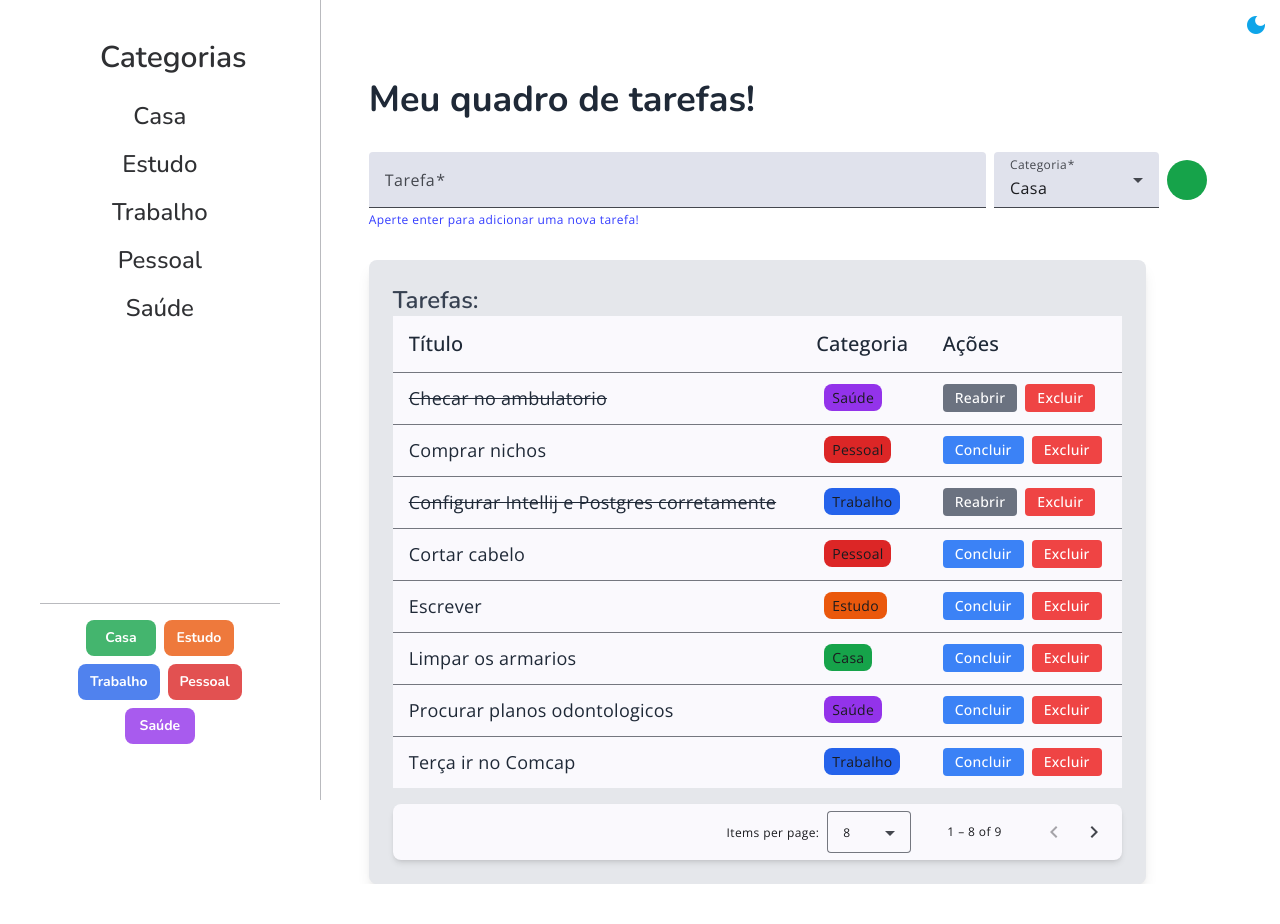
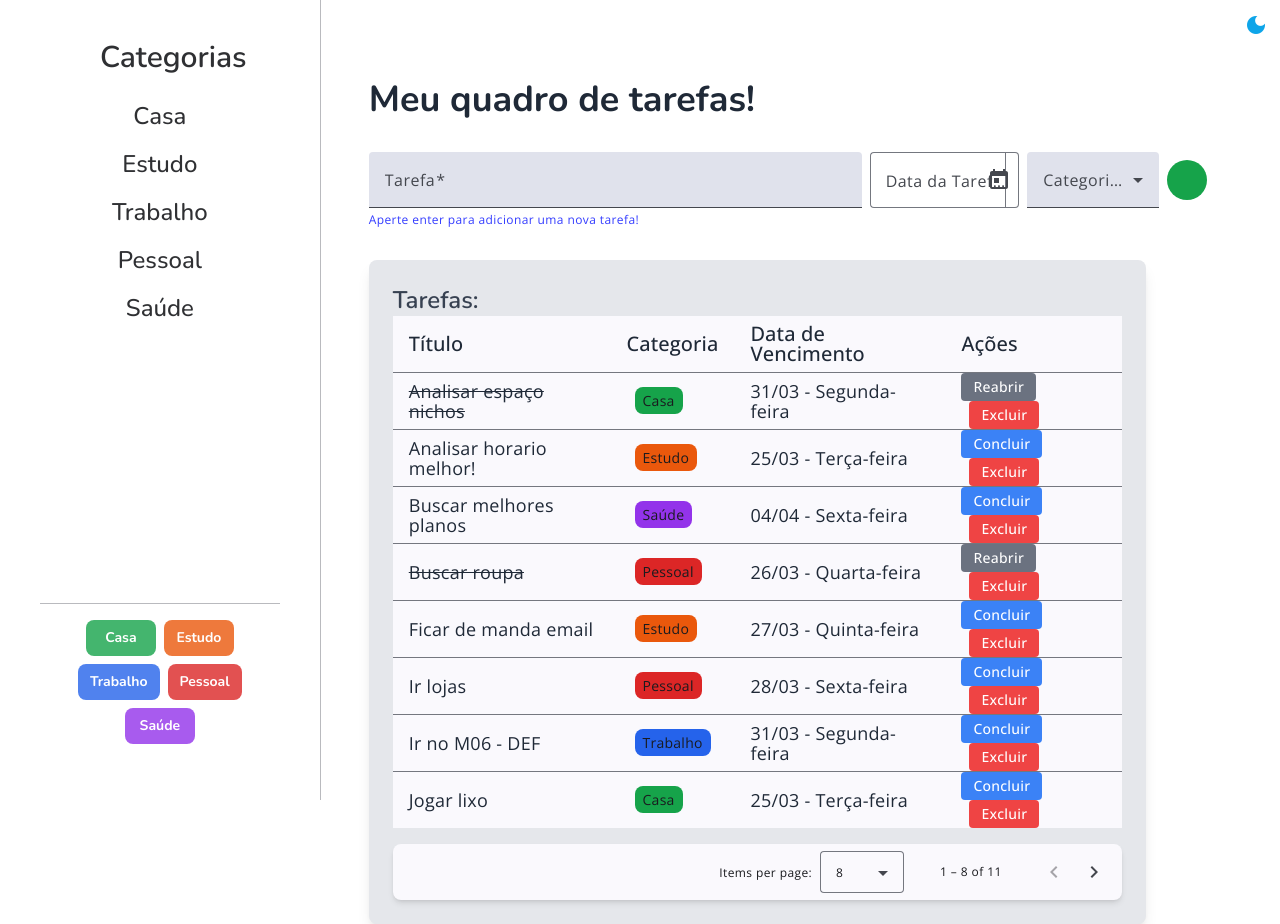
Before and after one commit to RobsonOliveiraSouza/todo-angular-project, an Angular app: page / in a window 1280 px wide. Before the commit the page ends 884 px from the top, so only its background shows below. Built offline with nearby package versions, Linux system fonts and the light colour scheme; data requests are answered from the project's data file.

Commit message:
twenth-two commit

```diff
--- a/db.json
+++ b/db.json
@@ -1,58 +1,81 @@
 {
   "tasks": [
     {
-      "id": "a09a",
-      "title": "Configurar Intellij e Postgres corretamente",
-      "categoryId": "3",
-      "isCompleted": true
+      "id": "c3e0",
+      "title": "Analisar horario melhor!",
+      "categoryId": "2",
+      "isCompleted": false,
+      "dueDate": "2025-03-25"
     },
     {
-      "id": "1d81",
-      "title": "Checar no ambulatorio",
-      "categoryId": "5",
-      "isCompleted": true
+      "id": "b425",
+      "title": "Ficar de manda email",
+      "categoryId": "2",
+      "isCompleted": false,
+      "dueDate": "2025-03-27"
     },
     {
-      "id": "e593",
-      "title": "Limpar os armarios",
-      "categoryId": "1",
-      "isCompleted": false
+      "id": "a086",
+      "title": "Organizar gavetas",
+      "categoryId": "4",
+      "isCompleted": false,
+      "dueDate": "2025-03-25"
     },
     {
-      "id": "fe51",
-      "title": "Escrever",
-      "categoryId": "2",
-      "isCompleted": false
+      "id": "a22d",
+      "title": "Verificar dentista",
+      "categoryId": "5",
+      "isCompleted": false,
+      "dueDate": "2025-03-28"
     },
     {
-      "id": "e5a9",
-      "title": "Comprar nichos",
+      "id": "1dec",
+      "title": "Ir lojas",
       "categoryId": "4",
-      "isCompleted": false
+      "isCompleted": false,
+      "dueDate": "2025-03-28"
     },
     {
-      "id": "96d6",
-      "title": "Procurar planos odontologicos",
-      "categoryId": "5",
-      "isCompleted": false
+      "id": "e7d6",
+      "title": "Ir no M06 - DEF",
+      "categoryId": "3",
+      "isCompleted": false,
+      "dueDate": "2025-03-31"
     },
     {
-      "id": "920c",
-      "title": "Terça ir no Comcap",
-      "categoryId": "3",
-      "isCompleted": false
+      "id": "f5ce",
+      "title": "Buscar roupa",
+      "categoryId": "4",
+      "isCompleted": true,
+      "dueDate": "2025-03-26"
     },
     {
-      "id": "792d",
-      "title": "Cortar cabelo",
-      "categoryId": "4",
-      "isCompleted": false
+      "id": "c3fa",
+      "title": "Organizar quarto",
+      "categoryId": "1",
+      "isCompleted": false,
+      "dueDate": "2025-03-29"
     },
     {
-      "id": "f1d7",
-      "title": "Varrer casa",
+      "id": "fca9",
+      "title": "Analisar espaço nichos",
       "categoryId": "1",
-      "isCompleted": false
+      "isCompleted": true,
+      "dueDate": "2025-03-31"
+    },
+    {
+      "id": "07b2",
+      "title": "Buscar melhores planos",
+      "categoryId": "5",
+      "isCompleted": false,
+      "dueDate": "2025-04-04"
+    },
+    {
+      "id": "3d34",
+      "title": "Jogar lixo",
+      "categoryId": "1",
+      "isCompleted": false,
+      "dueDate": "2025-03-25"
     }
   ],
   "categories": [
--- a/src/app/feature/task/components/inclusion-form/include-task-form/include-task-form.component.ts
+++ b/src/app/feature/task/components/inclusion-form/include-task-form/include-task-form.component.ts
@@ -1,12 +1,13 @@
-import { ChangeDetectionStrategy, Component, computed, DestroyRef, inject } from '@angular/core';
+import { ChangeDetectionStrategy, Component, computed, DestroyRef, EventEmitter, inject, Output } from '@angular/core';
 import { CommonModule } from '@angular/common';
-import { FormsModule, ReactiveFormsModule } from '@angular/forms';
+import { FormBuilder, FormControl, FormGroup, FormsModule, ReactiveFormsModule, Validators } from '@angular/forms';
 import { MatFormFieldModule } from '@angular/material/form-field';
 import { MatIconModule } from '@angular/material/icon';
 import { MatInputModule } from '@angular/material/input';
 import { MatSelectChange, MatSelectModule } from '@angular/material/select';
+import { MatDatepickerModule } from '@angular/material/datepicker';
+import { MatNativeDateModule } from '@angular/material/core';
 import { CategoryService } from '../../../../category/services/category.service';
-import { createTaskForm } from '../../../constants/create-task-form';
 import { Task } from '../../../model/task.model';
 import { TaskService } from '../../../services/task.service';
 import { takeUntilDestroyed } from '@angular/core/rxjs-interop';
@@ -18,6 +19,8 @@ const MODULES = [
   MatIconModule,
   MatInputModule,
   MatSelectModule,
+  MatDatepickerModule,
+  MatNativeDateModule,
   FormsModule,
   ReactiveFormsModule,
 ];
@@ -42,6 +45,13 @@ const COMMONS = [CommonModule];
           matInput
           placeholder="Adicionar tarefa" (keyup.enter)="onEnterToAddATask()" />
         <mat-hint class="text-tertiary">Aperte enter para adicionar uma nova tarefa!</mat-hint>
+      </mat-form-field>
+
+      <mat-form-field appearance="outline">
+        <mat-label>Data da Tarefa</mat-label>
+        <input matInput [matDatepicker]="picker" formControlName="date" placeholder="Selecione uma data">
+        <mat-datepicker-toggle matIconSuffix [for]="picker"></mat-datepicker-toggle>
+        <mat-datepicker #picker></mat-datepicker>
       </mat-form-field>
 
       <mat-form-field>
@@ -73,8 +83,31 @@ export class IncludeTaskFormComponent {
 
   private readonly snackBarService = inject(SnackBarService);
 
+  @Output() taskCreated = new EventEmitter<Partial<Task>>();
+
+  taskForm: FormGroup;
+
+  constructor(private fb: FormBuilder) {
+    this.taskForm = this.fb.group({
+      title: ['', Validators.required],
+      categoryId: ['', Validators.required],
+      date: [null, Validators.required]
+    });
+  }
+
+  submitForm() {
+    if (this.taskForm.valid) {
+      const taskData = {
+        ...this.taskForm.value,
+        date: this.taskForm.value.date ?
+          new Date(this.taskForm.value.date).toISOString().split('T')[0] : null
+      };
+      this.taskCreated.emit(taskData);
+      this.taskForm.reset();
+    }
+  }
+
   public isIncludeTaskFormDisabled = computed(() => {
-
     if (this.taskService.isLoadingTask()) {
       this.newTaskForm.disable();
 
@@ -96,12 +129,13 @@ export class IncludeTaskFormComponent {
 
     this.taskService.isLoadingTask.set(true);
 
-    const { title, categoryId } = this.newTaskForm.value;
+    const { title, categoryId, date } = this.newTaskForm.value;
 
     const newTask: Partial<Task> = {
       title,
       categoryId,
       isCompleted: false,
+      dueDate: date ? new Date(date).toISOString().split('T')[0] : undefined,
     };
 
     this.taskService
@@ -123,7 +157,15 @@ export class IncludeTaskFormComponent {
       });
   }
 
+
   public snackBarConfigHandler(message: string): void {
     this.snackBarService.showSnackBar(message, 4000, 'end', 'top');
   }
 }
+export function createTaskForm(): FormGroup {
+  return new FormGroup({
+    title: new FormControl('', Validators.required),
+    categoryId: new FormControl('', Validators.required),
+    date: new FormControl(null, Validators.required),
+  });
+}
--- a/src/app/feature/task/model/task.model.ts
+++ b/src/app/feature/task/model/task.model.ts
@@ -3,4 +3,5 @@ export type Task = {
     title: string;
     isCompleted: boolean;
     categoryId: string;
+    dueDate: string;
 };
--- a/src/app/feature/task/services/task.service.ts
+++ b/src/app/feature/task/services/task.service.ts
@@ -48,13 +48,32 @@ export class TaskService {
     );
   }
 
+  public getTasksByDayOfWeek(dayOfWeek: number): Task[] {
+    return this.tasks().filter(task => {
+      const taskDate = new Date(task.dueDate);
+      return taskDate.getDay() === dayOfWeek;
+    });
+  }
+
   public createTask(task: Partial<Task>): Observable<Task> {
-    return this._httpClient.post<Task>(`${this._apiUrl}/tasks`, task).pipe(
-      tap(newTask => {
-        this.insertATaskInTheTaskList(newTask);
+    const dueDate = task.dueDate ? this.formatToISO(task.dueDate) : new Date().toISOString().split('T')[0];
+
+    const newTask = {
+      ...task,
+      dueDate
+    };
+
+    return this._httpClient.post<Task>(`${this._apiUrl}/tasks`, newTask).pipe(
+      tap(createdTask => {
+        this.insertATaskInTheTaskList(createdTask);
         this.refreshTaskList();
       })
     );
+  }
+
+  private formatToISO(dateString: string): string {
+    const [year, month, day] = dateString.split('-').map(Number);
+    return new Date(year, month - 1, day).toISOString().split('T')[0];
   }
 
   public insertATaskInTheTaskList(newTask: Task): void {
@@ -103,6 +122,14 @@ export class TaskService {
     this._selectedCategoryId.update(prevId => prevId === categoryId ? null : categoryId);
   }
 
+  public filteredTasksByDay = computed(() => {
+    const today = new Date().getDay();
+    return this.tasks().filter(task => {
+      const taskDate = new Date(task.dueDate);
+      return taskDate.getDay() === today;
+    });
+  });
+
   public refreshTaskList(): void {
     this.getTasks()
       .subscribe(tasks => this.tasks.set(tasks));
--- a/src/app/feature/task/view/task/task.component.ts
+++ b/src/app/feature/task/view/task/task.component.ts
@@ -37,6 +37,14 @@ const MODULES = [CommonModule, MatTableModule, MatPaginatorModule, MatButtonModu
                             </td>
                         </ng-container>
 
+                        <ng-container matColumnDef="dueDate">
+                            <th mat-header-cell *matHeaderCellDef class="text-left bg-gray-100 dark:bg-gray-800 text-gray-800 dark:text-gray-200 text-xl font-semibold">
+                                Data de Vencimento
+                            </th>
+                            <td mat-cell *matCellDef="let task" class="py-3 px-4 text-lg text-gray-800 dark:text-gray-200">
+                                {{ task.dueDate ? formatDate(task.dueDate) : 'Sem data' }}
+                            </td>
+                        </ng-container>
 
                         <ng-container matColumnDef="category">
                             <th mat-header-cell *matHeaderCellDef class="text-left bg-gray-100 dark:bg-gray-800 text-gray-800 dark:text-gray-200 text-xl font-semibold">
@@ -88,13 +96,14 @@ export class TaskComponent {
     public filteredTasks = this.taskService.filteredTasks;
     public categories = this.categoryService.categories;
 
-    public displayedColumns: string[] = ['title', 'category', 'actions'];
+    public displayedColumns: string[] = ['title', 'category', 'dueDate', 'actions'];
     dataSource: MatTableDataSource<Task> = new MatTableDataSource<Task>([]);
 
     @ViewChild(MatPaginator) paginator!: MatPaginator;
 
     constructor(private cdr: ChangeDetectorRef) {
         this.taskService.getTasks().subscribe(tasks => {
+            console.log('Tarefas carregadas: ', tasks);
             this.taskService.tasks.set(tasks);
             this.loadTasks();
         });
@@ -132,6 +141,10 @@ export class TaskComponent {
         }, {} as Record<string, { name: string; color: string }>)
     );
 
+    onTaskCreated(newTask: Partial<Task>) {
+        this.taskService.createTask(newTask).subscribe();
+    }
+
     public getCategoryClass(task: Task) {
         return categoryIdBackgroundColors[task.categoryId] || 'bg-gray-500';
     }
@@ -158,4 +171,25 @@ export class TaskComponent {
             this.loadTasks();
         });
     }
+
+    formatDate(dateString: string): string {
+        if (!dateString) return "Sem data";
+
+        const date = new Date(dateString + 'T00:00:00');
+
+        const formattedDate = date.toLocaleDateString('pt-BR', {
+            day: '2-digit',
+            month: '2-digit'
+        });
+
+        const dayOfWeek = date.toLocaleDateString('pt-BR', { weekday: 'long' });
+
+        return `${formattedDate} - ${this.capitalizeFirstLetter(dayOfWeek)}`;
+      }
+
+      capitalizeFirstLetter(text: string): string {
+        return text.charAt(0).toUpperCase() + text.slice(1);
+      }
+
+
 }
```
Also changed, not shown: 1 other file (tests, documents, lock files or other folders). Lines whose indentation alone changed are shown as unchanged.
